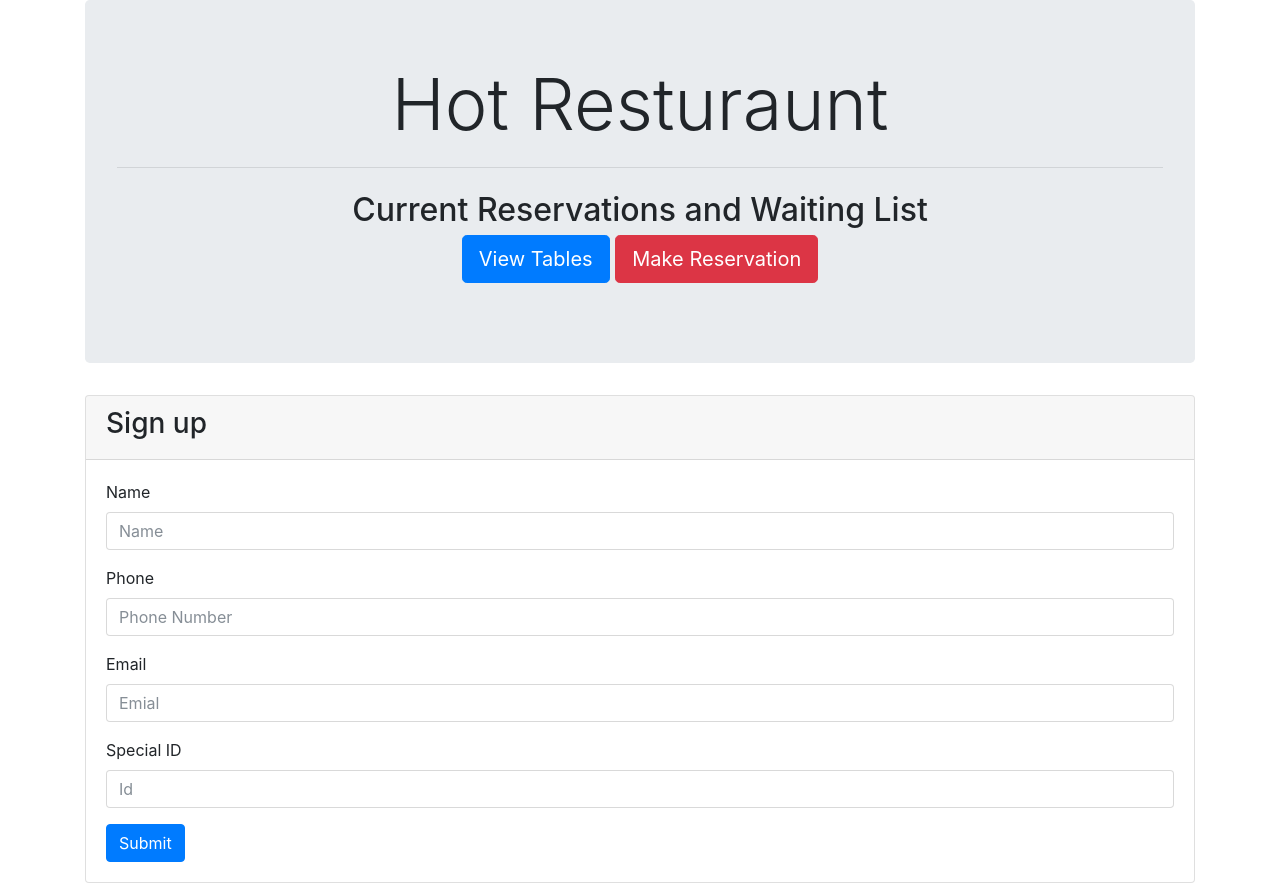
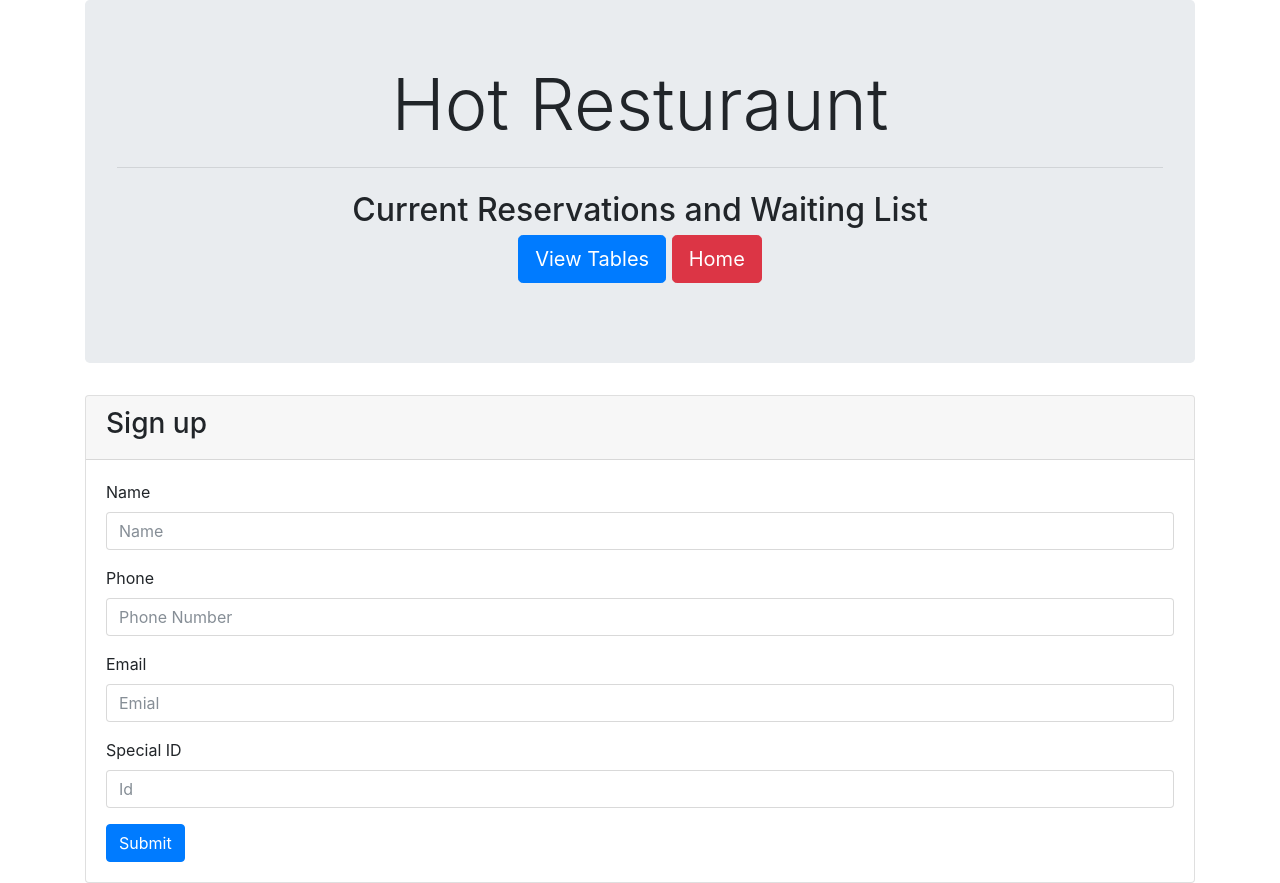
Before and after one commit to firas1fadhel/the-hot-food-palce, a plain HTML site: page reservation.html in a window 1280 px wide. Drawn offline with nearby package versions, Linux system fonts and the light colour scheme.

Commit message:
updated buttons

```diff
--- a/reservation.html
+++ b/reservation.html
@@ -19,7 +19,7 @@
       <h2 class="text-center">Current Reservations and Waiting List</h2>
       <p class="lead text-center">
         <a class="btn btn-primary btn-lg" href="#" role="button" id="viewTable">View Tables</a>
-        <a class="btn btn-danger btn-lg" href="#" role="button" id="makeRes">Make Reservation</a>
+        <a class="btn btn-danger btn-lg" href="#" role="button" id="home">Home</a>
       </p>
     </div>
 
```
Also changed, not shown: list.html (+1 -1 lines).
